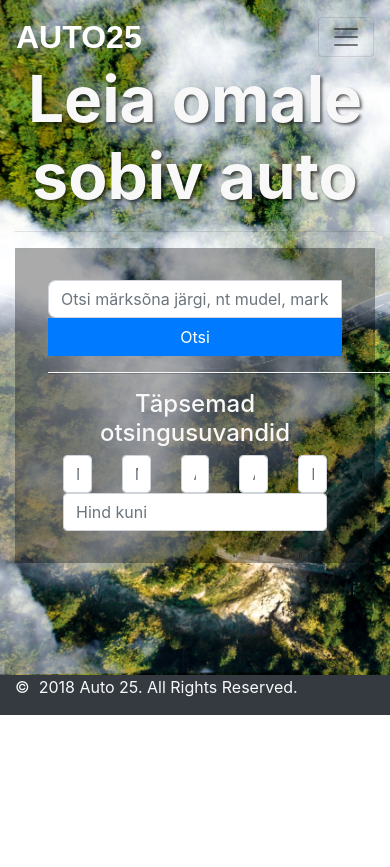
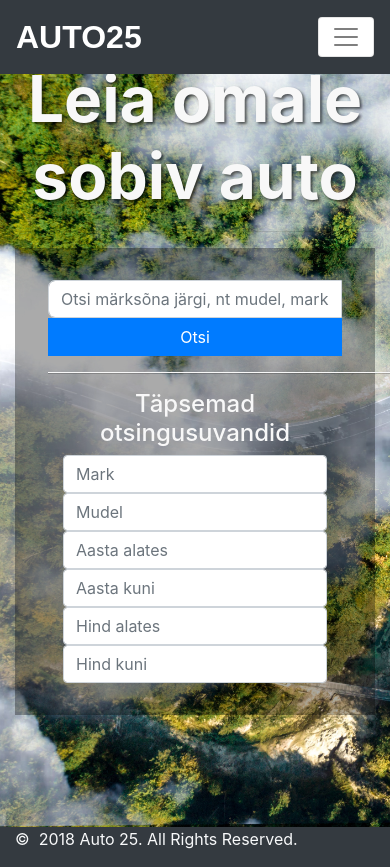
Before and after one commit to greksn/Auto25, a Django app: page / in a window 390 px wide; the page is wider, and only the part inside the window is pictured. Before the commit the page ends 715 px from the top of that part, so only its background shows below. Run offline with Django 3.2, Linux system fonts and the light colour scheme; some libraries are stand-ins or nearby versions.

Commit message:
Make index page more mobile-friendly

```diff
--- a/autoportaal/mainapp/static/css/app.css
+++ b/autoportaal/mainapp/static/css/app.css
@@ -1,6 +1,16 @@
 .navbar a {
     color: white !important;
     font-weight: bold;
+}
+
+@media (max-width: 576px) {
+    .navbar {
+        background: #343a40;
+    }
+}
+
+.navbar-light .navbar-toggler {
+    background: white;
 }
 
 .nav-link {
--- a/autoportaal/mainapp/templates/mainapp/index.html
+++ b/autoportaal/mainapp/templates/mainapp/index.html
@@ -36,22 +36,22 @@
                                 </div>
                             </div>
                             <div class="row">
-                                <div class="col">
+                                <div class="col-lg-2">
                                     <input type="text" class="form-control" placeholder="Mark">
                                 </div>
-                                <div class="col">
+                                <div class="col-lg-2">
                                     <input type="text" class="form-control" placeholder="Mudel">
                                 </div>
-                                <div class="col">
+                                <div class="col-lg-2">
                                     <input type="text" class="form-control" placeholder="Aasta alates">
                                 </div>
-                                <div class="col">
+                                <div class="col-lg-2">
                                     <input type="text" class="form-control" placeholder="Aasta kuni">
                                 </div>
-                                <div class="col">
+                                <div class="col-lg-2">
                                     <input type="text" class="form-control" placeholder="Hind alates">
                                 </div>
-                                <div class="col">
+                                <div class="col-lg-2">
                                     <input type="text" class="form-control" placeholder="Hind kuni">
                                 </div>
                             </div>
```
